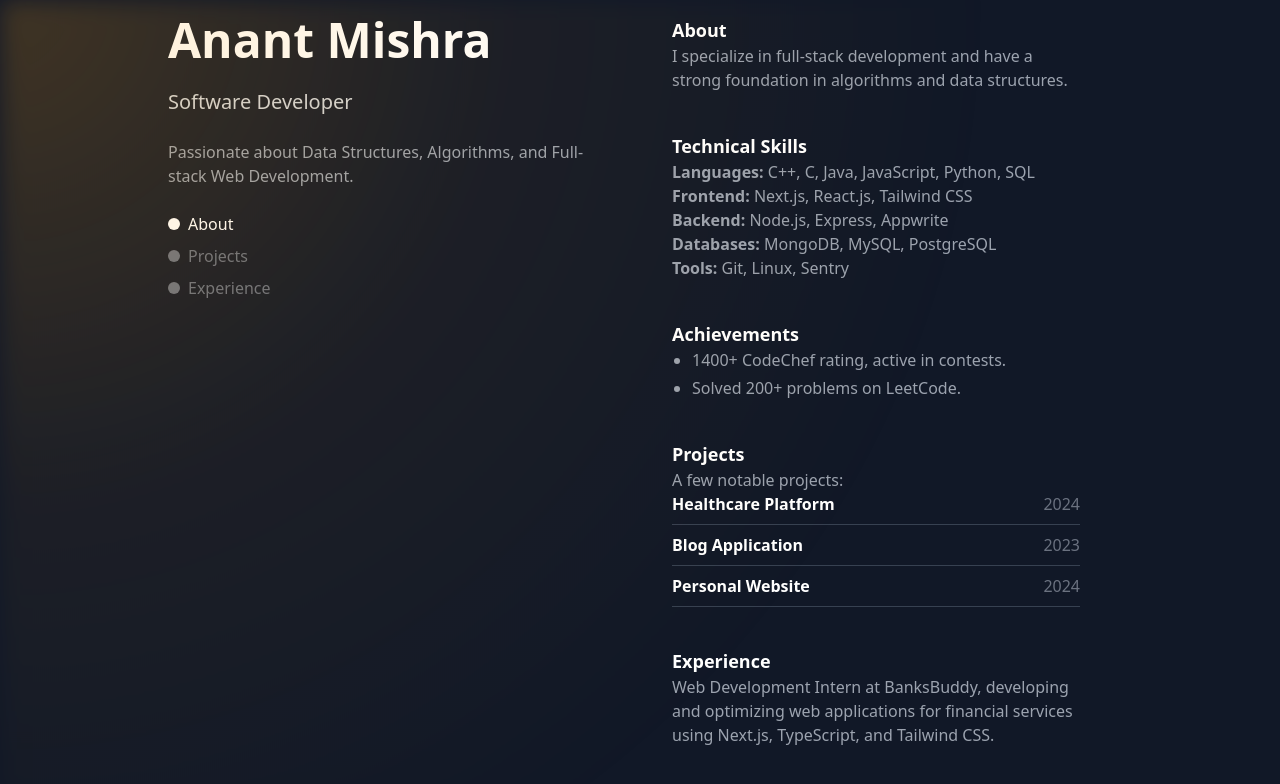
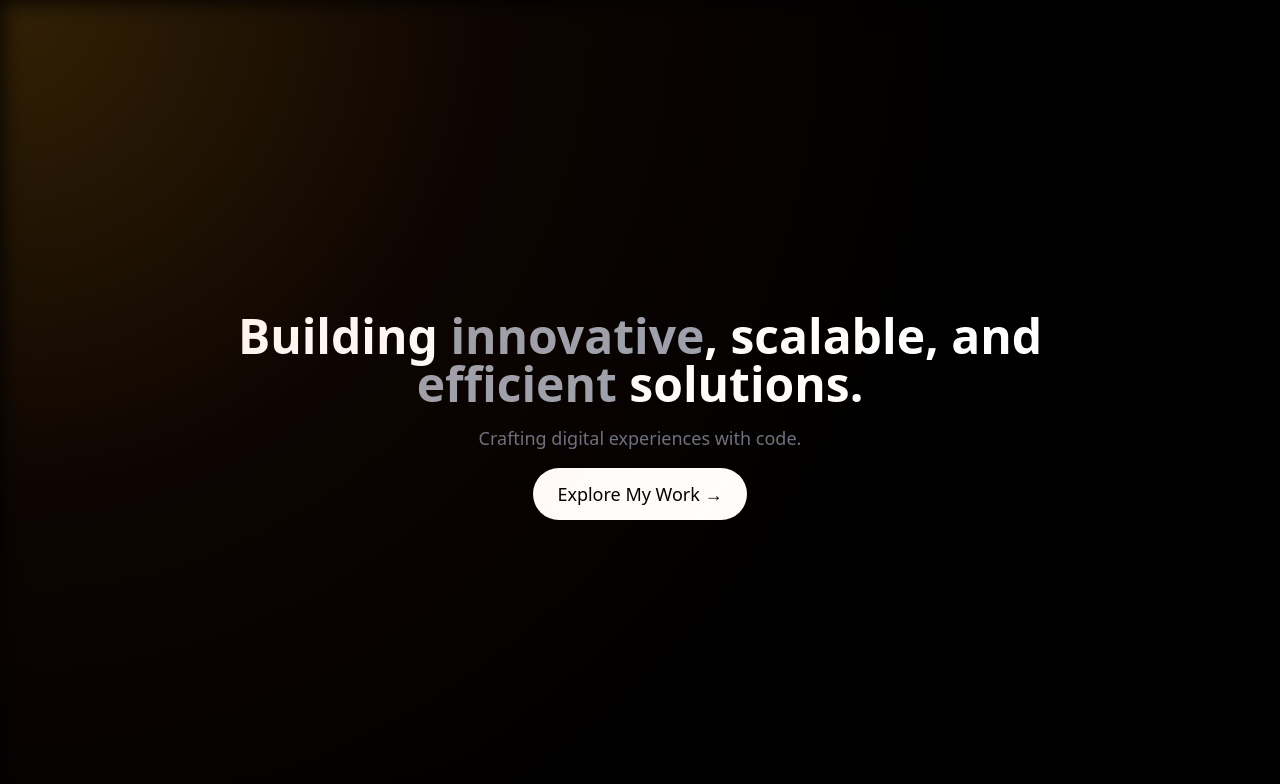
Before and after one commit to Anant-404/Portfolio, a Next.js app: page / in a window 1280 px wide. Shown: the top 784 px of the page. Built offline with nearby package versions, Linux system fonts and the light colour scheme.

Commit message:
finished one page effects

```diff
--- a/app/globals.css
+++ b/app/globals.css
@@ -9,7 +9,8 @@
     /* Brighter center at 0% */
     rgba(255, 167, 25, 0.2),
     /* Gradually fade out around 70% */
-    rgba(255, 167, 25, 0.05),
+    rgba(255, 87, 34, 0.05),
+    /* rgba(255, 167, 25, 0.08), */
     /* Fully transparent by 100% */
     transparent
   );
@@ -21,23 +22,20 @@
   z-index: 50; /* Ensure it's above other elements */
 }
 
-html, body {
-  height: 100%;
-  overflow: hidden; /* Prevents entire page from scrolling */
-}
 
-.scrollable-section {
+
+/* .scrollable-section {
   overflow-y: auto;
-  max-height: 100vh; /* Ensures scrolling inside right section */
-  scrollbar-width: thin; /* For Firefox */
-}
+  max-height: 100vh;
+  scrollbar-width: none;
+} */
 
-/* Optional: Hide scrollbar for WebKit browsers */
+/* Optional: Hide scrollbar for WebKit browsers
 .scrollable-section::-webkit-scrollbar {
   width: 6px;
-}
+} */
 
-.scrollable-section::-webkit-scrollbar-thumb {
+/* .scrollable-section::-webkit-scrollbar-thumb {
   background-color: rgba(255, 255, 255, 0.5);
   border-radius: 3px;
-}
+} */
--- a/app/layout.tsx
+++ b/app/layout.tsx
@@ -9,7 +9,7 @@ export const metadata: Metadata = {
 export default function Layout({ children }: { children: React.ReactNode }) {
   return (
     <html lang="en">
-      <body className="bg-gray-900 text-white">
+      <body className="bg-[#000000] text-white">
         <main className="container mx-auto p-4">{children}</main>
       </body>
     </html>
--- a/app/page.tsx
+++ b/app/page.tsx
@@ -1,5 +1,6 @@
 "use client";
 
+import Link from "next/link";
 import { useEffect } from "react";
 
 export default function Home() {
@@ -28,141 +29,40 @@ export default function Home() {
     window.addEventListener("mousemove", handleMouseMove);
     requestAnimationFrame(animate);
 
-    document.body.style.overflow = "hidden"; // Disable body scroll
-
 
 
     return () => {
       window.removeEventListener("mousemove", handleMouseMove);
 
-
-      document.body.style.overflow = "";
     };
   }, []);
 
+
+
   return (
     <>
-      <div className="container">
-        <div className="relative min-h-screen bg-gray-900 text-white overflow-hidden">
+
+        <div className="relative min-h-screen text-white overflow-hidden">
           {/* Glow Effect */}
           <div className="fixed inset-0 bg-gradient-mouse"></div>
 
           {/* Main Content */}
-    <main className="container mx-auto relative z-10 flex items-center justify-center min-h-screen px-8">
-        <section className="w-full max-w-6xl grid grid-cols-2 gap-16">
 
-            {/* Left Section - Fixed */}
-            <div className="flex flex-col justify-start text-left space-y-6 sticky top-0 h-screen">
-                {/* Name & Title */}
-                <h1 className="text-5xl font-bold">Anant Mishra</h1>
-                <h2 className="text-xl text-gray-300">Software Developer</h2>
+         <main className=" container flex items-center justify-center min-h-screen text-white">
+           <div className="text-center space-y-4">
+             <h1 className="text-5xl font-bold">
+               Building <span className="text-gray-400">innovative</span>, scalable, and <span className="text-gray-400">efficient</span> solutions.
+             </h1>
+             <p className="text-gray-500 text-lg">Crafting digital experiences with code.</p>
 
-                {/* Short Summary */}
-                <p className="text-gray-400">
-                    Passionate about Data Structures, Algorithms, and Full-stack Web Development.
-                </p>
-
-                {/* Navigation */}
-                <div className="space-y-2">
-                    <div className="flex items-center space-x-2">
-                        <span className="w-3 h-3 bg-white rounded-full"></span>
-                        <p className="text-white">About</p>
+             {/* Clickable Button  */}
+             <Link href="/home" className="inline-block mt-4 px-6 py-3 bg-white text-black text-lg font-medium rounded-full transition-transform transform hover:scale-105">
+              Explore My Work →
+             </Link>
            </div>
-                    <div className="flex items-center space-x-2 text-gray-500">
-                        <span className="w-3 h-3 bg-gray-500 rounded-full"></span>
-                        <p>Projects</p>
-                    </div>
-                    <div className="flex items-center space-x-2 text-gray-500">
-                        <span className="w-3 h-3 bg-gray-500 rounded-full"></span>
-                        <p>Experience</p>
-                    </div>
+        </main>
         </div>
 
-                {/* Social Links */}
-                <div className="flex space-x-6 text-gray-400 text-2xl">
-                    <a href="https://github.com/Anant-404" target="_blank" rel="noopener noreferrer">
-                        <i className="fab fa-github"></i>
-                    </a>
-                    <a href="mailto:anantm4796@gmail.com">
-                        <i className="fas fa-envelope"></i>
-                    </a>
-                    <a href="https://leetcode.com/u/Anant_002/" target="_blank" rel="noopener noreferrer">
-                        <i className="fas fa-code"></i>
-                    </a>
-                    <a href="https://www.linkedin.com/in/anant-mishra-a1809b1b2/" target="_blank" rel="noopener noreferrer">
-                        <i className="fab fa-linkedin"></i>
-                    </a>
-                </div>
-            </div>
-
-            {/* Right Section - Scrollable */}
-              <div className="scrollable-section flex flex-col justify-start text-left space-y-10 pr-8 h-screen">
-
-                {/* About */}
-                <div>
-                    <h3 className="text-lg font-bold text-white">About</h3>
-                    <p className="text-gray-400">
-                        I specialize in full-stack development and have a strong foundation in algorithms and data structures.
-                    </p>
-                </div>
-
-                {/* Skills & Technologies */}
-                <div>
-                    <h3 className="text-lg font-bold text-white">Technical Skills</h3>
-                    <p className="text-gray-400">
-                        <strong>Languages:</strong> C++, C, Java, JavaScript, Python, SQL<br />
-                        <strong>Frontend:</strong> Next.js, React.js, Tailwind CSS<br />
-                        <strong>Backend:</strong> Node.js, Express, Appwrite<br />
-                        <strong>Databases:</strong> MongoDB, MySQL, PostgreSQL<br />
-                        <strong>Tools:</strong> Git, Linux, Sentry
-                    </p>
-                </div>
-
-                {/* Achievements */}
-                <div>
-                    <h3 className="text-lg font-bold text-white">Achievements</h3>
-                    <ul className="text-gray-400 list-disc pl-5 space-y-1">
-                        <li>1400+ CodeChef rating, active in contests.</li>
-                        <li>Solved 200+ problems on LeetCode.</li>
-                    </ul>
-                </div>
-
-                {/* Projects */}
-                <div>
-                    <h3 className="text-lg font-bold text-white">Projects</h3>
-                    <p className="text-gray-400">A few notable projects:</p>
-
-                    <div className="space-y-2">
-                        <div className="flex justify-between items-center border-b border-gray-700 pb-2">
-                            <span className="text-white font-bold">Healthcare Platform</span>
-                            <span className="text-gray-500">2024</span>
-                        </div>
-                        <div className="flex justify-between items-center border-b border-gray-700 pb-2">
-                            <span className="text-white font-bold">Blog Application</span>
-                            <span className="text-gray-500">2023</span>
-                        </div>
-                        <div className="flex justify-between items-center border-b border-gray-700 pb-2">
-                            <span className="text-white font-bold">Personal Website</span>
-                            <span className="text-gray-500">2024</span>
-                        </div>
-                    </div>
-                </div>
-
-                {/* Experience */}
-                <div>
-                    <h3 className="text-lg font-bold text-white">Experience</h3>
-                    <p className="text-gray-400">
-                        Web Development Intern at BanksBuddy, developing and optimizing web applications for financial services using Next.js, TypeScript, and Tailwind CSS.
-                    </p>
-                </div>
-            </div>
-        </section>
-    </main>
-</div>
-</div>
     </>
-
-
-
   );
 }
--- a/tailwind.config.ts
+++ b/tailwind.config.ts
@@ -16,9 +16,9 @@ const config: Config = {
           lg: "80px",
         },
       },
-      colors: {
-        glow: "rgba(255, 255, 255, 0.15)",
-      },
+      // colors: {
+      //   glow: "rgba(255, 255, 255, 0.15)",
+      // },
       boxShadow: {
         glow: "0 0 60px rgba(255, 255, 255, 0.3)",
       },
```
Lines whose indentation alone changed are shown as unchanged.
